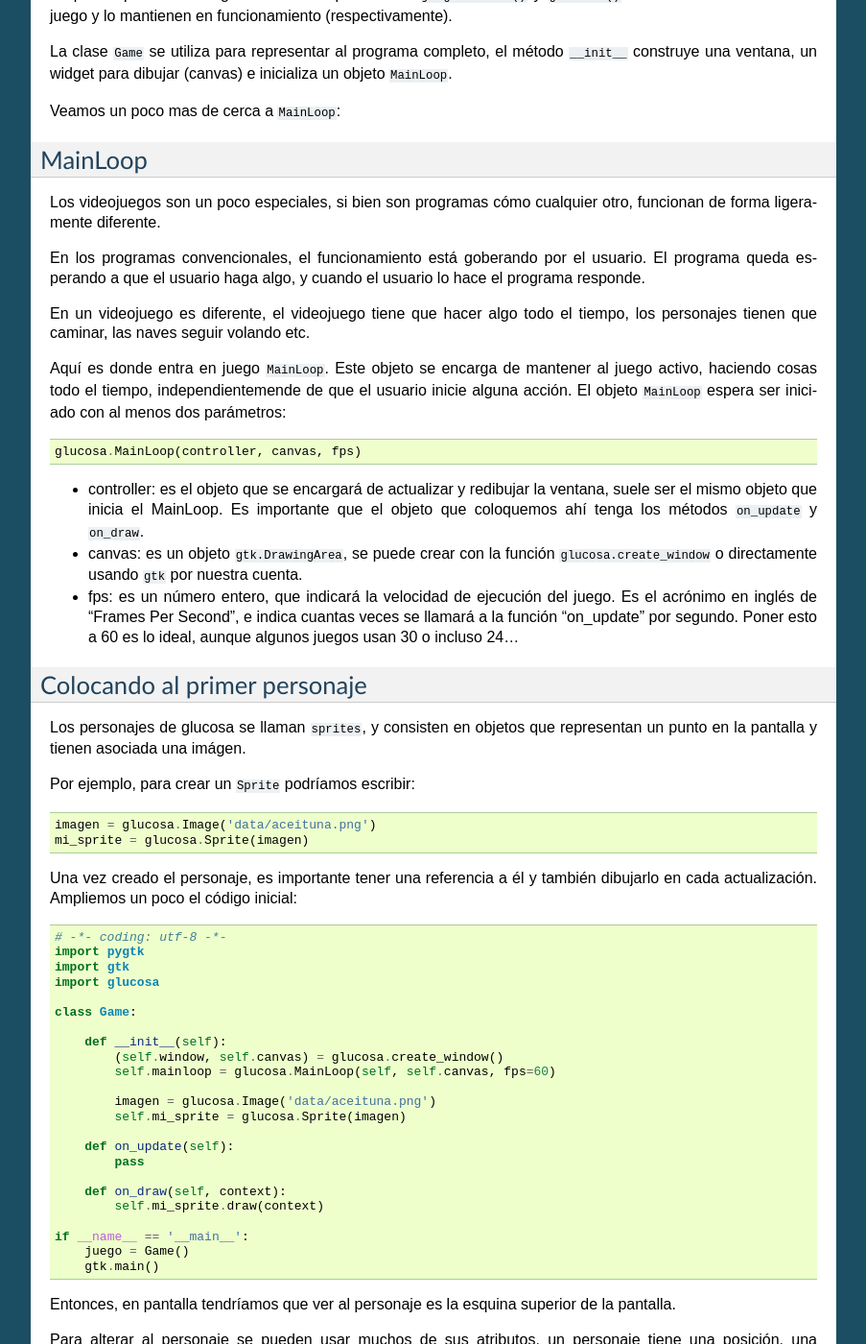
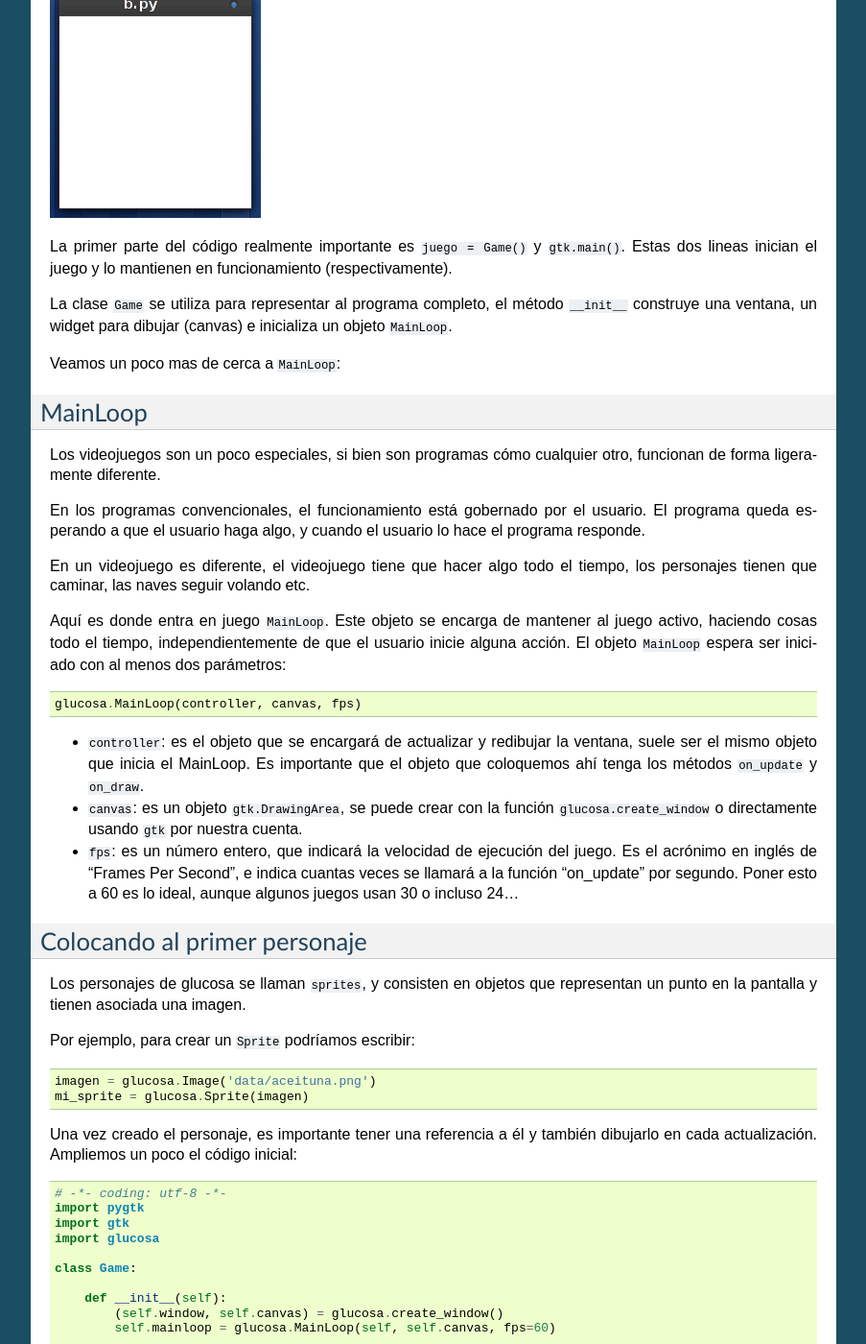
Before and after one commit to hugoruscitti/glucosa, a Sphinx documentation site: the page built from docs/source/tutorial.rst, in a window 1280 px wide and 1400 px high, scrolled down 718 px. Shown: the whole window at 96% size, without its empty margins (198-1101 px from the left). Built offline with Sphinx 7.4.7, drawn with Linux system fonts in a browser that asks for light colours; pages that are not in the unit, such as notebooks, are missing from menus; some of the changed text lies outside the part shown.

Commit message:
actualizando documentacion.

```diff
--- a/docs/source/api.rst
+++ b/docs/source/api.rst
@@ -1,5 +1,10 @@
+.. _api:
+
 API
 ===
+
+
+
 .. raw:: html
 
     <style>
--- a/docs/source/tutorial.rst
+++ b/docs/source/tutorial.rst
@@ -43,6 +43,8 @@
         juego = Game()
         gtk.main()
 
+.. image:: images/uno.png
+
 La primer parte del código realmente importante es ``juego = Game()`` y ``gtk.main()``. Estas
 dos lineas inician el juego y lo mantienen en funcionamiento (respectivamente).
 
@@ -57,7 +59,7 @@
 Los videojuegos son un poco especiales, si bien son programas cómo cualquier otro, funcionan
 de forma ligeramente diferente.
 
-En los programas convencionales, el funcionamiento está goberando por el usuario. El programa
+En los programas convencionales, el funcionamiento está gobernado por el usuario. El programa
 queda esperando a que el usuario haga algo, y cuando el usuario lo hace el programa
 responde.
 
@@ -65,22 +67,22 @@
 tienen que caminar, las naves seguir volando etc.
 
 Aquí es donde entra en juego ``MainLoop``. Este objeto se encarga de mantener al juego
-activo, haciendo cosas todo el tiempo, independientemende de que el usuario inicie alguna
+activo, haciendo cosas todo el tiempo, independientemente de que el usuario inicie alguna
 acción. El objeto ``MainLoop`` espera ser iniciado con al menos dos parámetros::
 
         glucosa.MainLoop(controller, canvas, fps)
 
-- controller: es el objeto que se encargará de actualizar y redibujar la ventana, suele ser el mismo objeto que inicia el MainLoop. Es importante que el objeto que coloquemos ahí tenga los métodos ``on_update`` y ``on_draw``.
-- canvas: es un objeto ``gtk.DrawingArea``, se puede crear con la función ``glucosa.create_window`` o directamente
+- ``controller``: es el objeto que se encargará de actualizar y redibujar la ventana, suele ser el mismo objeto que inicia el MainLoop. Es importante que el objeto que coloquemos ahí tenga los métodos ``on_update`` y ``on_draw``.
+- ``canvas``: es un objeto ``gtk.DrawingArea``, se puede crear con la función ``glucosa.create_window`` o directamente
   usando ``gtk`` por nuestra cuenta.
-- fps: es un número entero, que indicará la velocidad de ejecución del juego. Es el acrónimo en inglés de "Frames Per Second", e indica cuantas veces se llamará a la función "on_update" por segundo. Poner esto a 60 es lo ideal, aunque algunos juegos usan 30 o incluso 24...
+- ``fps``: es un número entero, que indicará la velocidad de ejecución del juego. Es el acrónimo en inglés de "Frames Per Second", e indica cuantas veces se llamará a la función "on_update" por segundo. Poner esto a 60 es lo ideal, aunque algunos juegos usan 30 o incluso 24...
 
 
 Colocando al primer personaje
 -----------------------------
 
 Los personajes de glucosa se llaman ``sprites``, y consisten en objetos que representan
-un punto en la pantalla y tienen asociada una imágen.
+un punto en la pantalla y tienen asociada una imagen.
 
 Por ejemplo, para crear un ``Sprite`` podríamos escribir:
 
@@ -149,7 +152,7 @@
 del usuario.
 
 Agreguemos algo de código para que el personaje de nuestra prueba persiga al puntero
-del mouse:
+del ``mouse``:
 
 .. code-block:: python
 
@@ -232,9 +235,9 @@
 
 
 Con este cambio, el personaje comenzará a dar vueltas, a una velocidad de 60 grados por
-segundo, porque de hecho la función ``on_update`` se ejecuta a esa frecuencia (fps=60).
+segundo, porque de hecho la función ``on_update`` se ejecuta a esa frecuencia (``fps=60``).
 
-Es una buena idea dejar el valor fps en un valor fijo, y regular la velocidad mediante
+Es una buena idea dejar el valor ``fps`` en un valor fijo, y regular la velocidad mediante
 lógica de nuestro juego. Por ejemplo, si queremos que el personaje dé vueltas mas
 rápido podríamos escribir:
 
```
Also changed, not shown: other parts of docs/source/tutorial.rst (+17 -7 lines), docs/source/images/dos.png (added), docs/source/images/tres.png (added), docs/source/images/uno.png (added).
